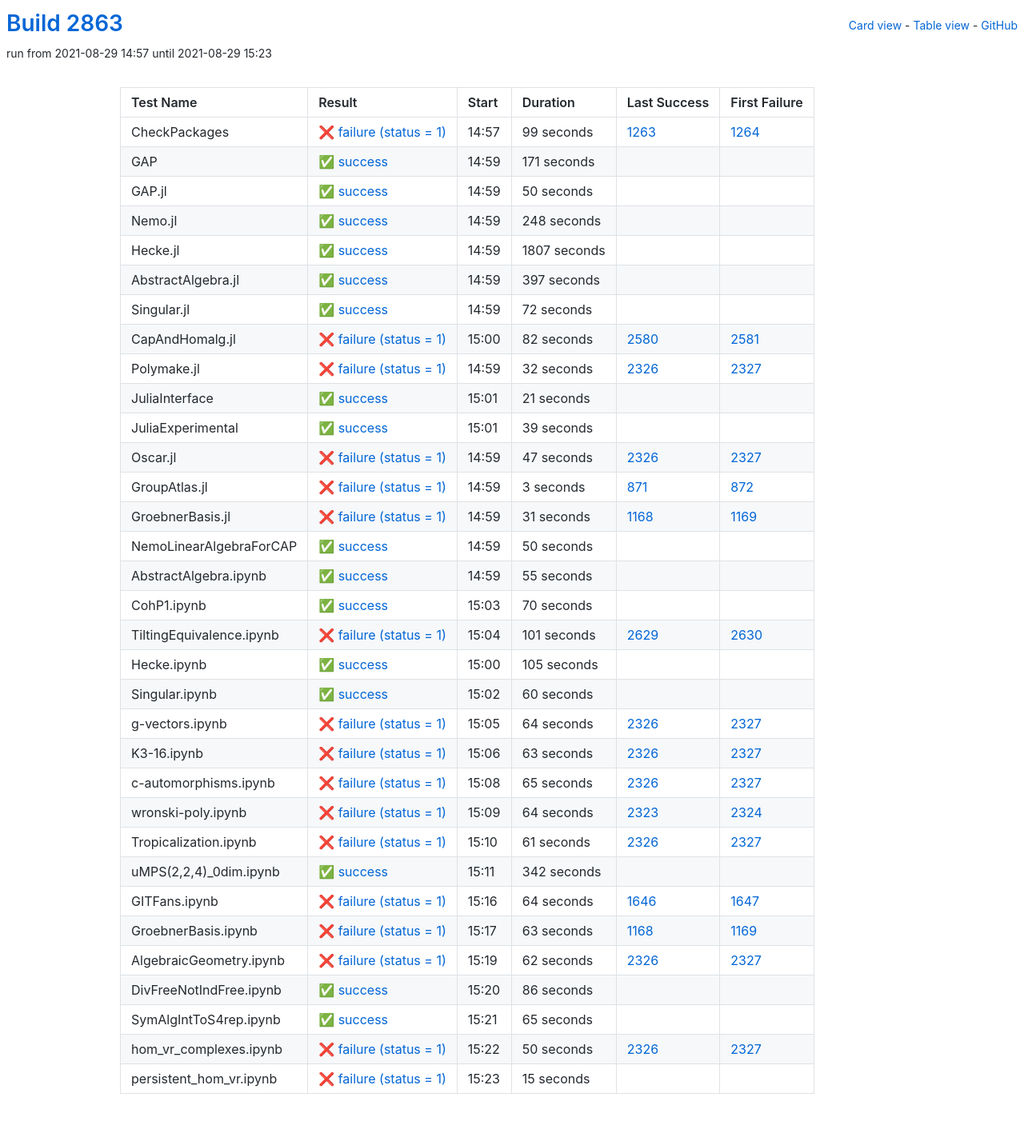
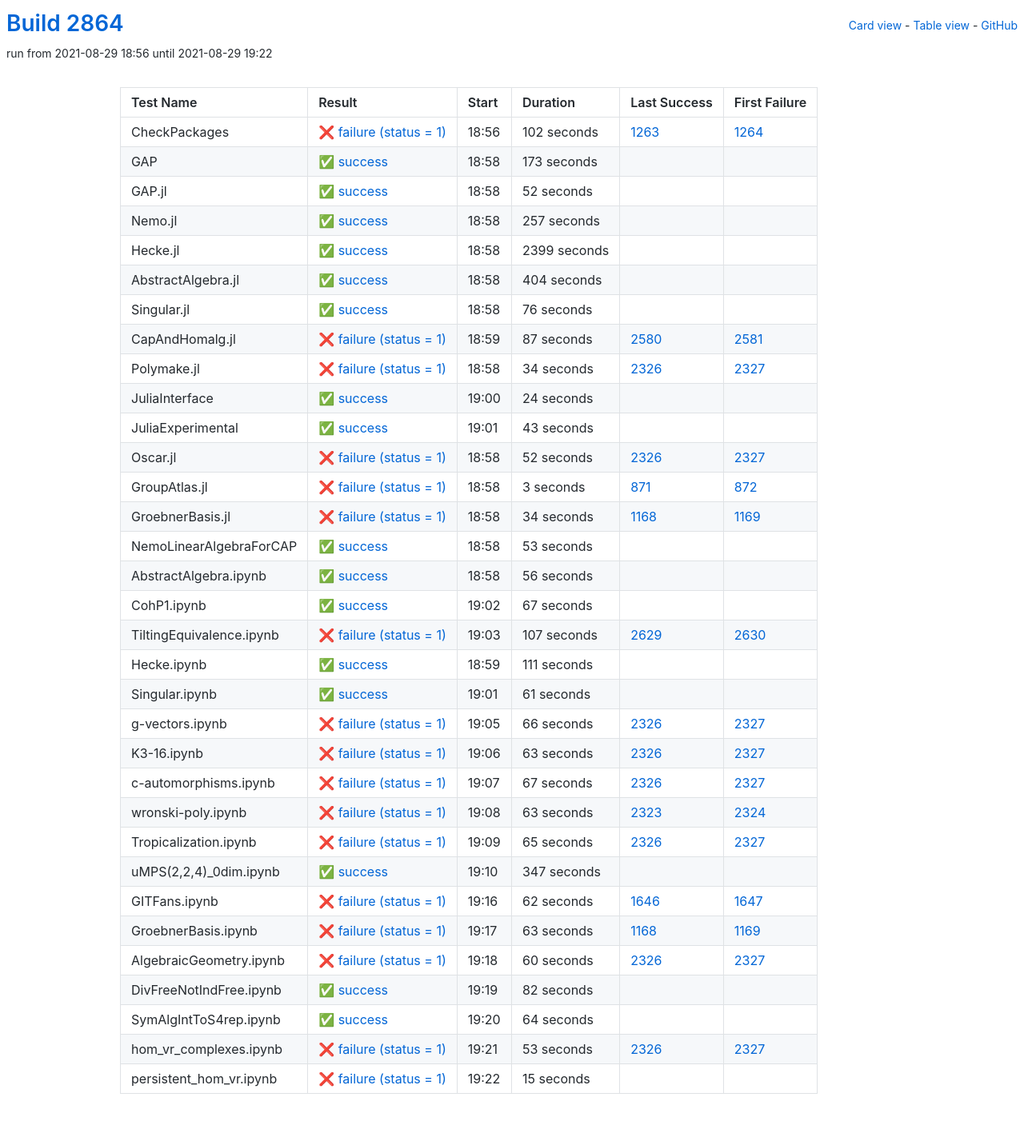
Before and after one commit to oscar-system/oscar-ci-status-stable, a Jekyll site: the page built from table.html, in a window 1280 px wide. Shown: the whole page at 80% size. Built offline with Jekyll 4.4.1, drawn with Linux system fonts in a browser that asks for light colours.

Commit message:
Build #2864

```diff
--- a/_data/ci.yml
+++ b/_data/ci.yml
@@ -1,6 +1,6 @@
 ---
-build: 2863
-build_url: https://oscarci.mathematik.uni-kl.de/job/oscar-stable/2863/
+build: 2864
+build_url: https://oscarci.mathematik.uni-kl.de/job/oscar-stable/2864/
 job: oscar-stable
 organization: oscar-system
 repo: oscar-ci-status-stable
@@ -8,152 +8,152 @@ repourl: https://github.com/oscar-system/oscar-ci-status-stable
 tests:
 - name: CheckPackages
   id: checkpackages
-  log: https://oscarci.mathematik.uni-kl.de/job/oscar-stable/2863/artifact/logs/build-2863/CheckPackages.log
-  start: 2021-08-29 14:57
+  log: https://oscarci.mathematik.uni-kl.de/job/oscar-stable/2864/artifact/logs/build-2864/CheckPackages.log
+  start: 2021-08-29 18:56
   success: false
   exitcode: 1
   status: failure
-  duration: 99
+  duration: 102
   last_success: 1263
   last_success_url: https://oscarci.mathematik.uni-kl.de/job/oscar-stable/1263/
   first_failure: 1264
   first_failure_url: https://oscarci.mathematik.uni-kl.de/job/oscar-stable/1264/
 - name: GAP
   id: gap
-  log: https://oscarci.mathematik.uni-kl.de/job/oscar-stable/2863/artifact/logs/build-2863/GAP.log
-  start: 2021-08-29 14:59
+  log: https://oscarci.mathematik.uni-kl.de/job/oscar-stable/2864/artifact/logs/build-2864/GAP.log
+  start: 2021-08-29 18:58
   success: true
   exitcode: 0
   status: success
-  duration: 171
+  duration: 173
   last_success: false
   last_success_url:
   first_failure: false
   first_failure_url:
 - name: GAP.jl
   id: gap-jl
-  log: https://oscarci.mathematik.uni-kl.de/job/oscar-stable/2863/artifact/logs/build-2863/GAP.jl.log
-  start: 2021-08-29 14:59
+  log: https://oscarci.mathematik.uni-kl.de/job/oscar-stable/2864/artifact/logs/build-2864/GAP.jl.log
+  start: 2021-08-29 18:58
   success: true
   exitcode: 0
   status: success
-  duration: 50
+  duration: 52
   last_success: false
   last_success_url:
   first_failure: false
   first_failure_url:
 - name: Nemo.jl
   id: nemo-jl
-  log: https://oscarci.mathematik.uni-kl.de/job/oscar-stable/2863/artifact/logs/build-2863/Nemo.jl.log
-  start: 2021-08-29 14:59
+  log: https://oscarci.mathematik.uni-kl.de/job/oscar-stable/2864/artifact/logs/build-2864/Nemo.jl.log
+  start: 2021-08-29 18:58
   success: true
   exitcode: 0
   status: success
-  duration: 248
+  duration: 257
   last_success: false
   last_success_url:
   first_failure: false
   first_failure_url:
 - name: Hecke.jl
   id: hecke-jl
-  log: https://oscarci.mathematik.uni-kl.de/job/oscar-stable/2863/artifact/logs/build-2863/Hecke.jl.log
-  start: 2021-08-29 14:59
+  log: https://oscarci.mathematik.uni-kl.de/job/oscar-stable/2864/artifact/logs/build-2864/Hecke.jl.log
+  start: 2021-08-29 18:58
   success: true
   exitcode: 0
   status: success
-  duration: 1807
+  duration: 2399
   last_success: false
   last_success_url:
   first_failure: false
   first_failure_url:
 - name: AbstractAlgebra.jl
   id: abstractalgebra-jl
-  log: https://oscarci.mathematik.uni-kl.de/job/oscar-stable/2863/artifact/logs/build-2863/AbstractAlgebra.jl.log
-  start: 2021-08-29 14:59
+  log: https://oscarci.mathematik.uni-kl.de/job/oscar-stable/2864/artifact/logs/build-2864/AbstractAlgebra.jl.log
+  start: 2021-08-29 18:58
   success: true
   exitcode: 0
   status: success
-  duration: 397
+  duration: 404
   last_success: false
   last_success_url:
   first_failure: false
   first_failure_url:
 - name: Singular.jl
   id: singular-jl
-  log: https://oscarci.mathematik.uni-kl.de/job/oscar-stable/2863/artifact/logs/build-2863/Singular.jl.log
-  start: 2021-08-29 14:59
+  log: https://oscarci.mathematik.uni-kl.de/job/oscar-stable/2864/artifact/logs/build-2864/Singular.jl.log
+  start: 2021-08-29 18:58
   success: true
   exitcode: 0
   status: success
-  duration: 72
+  duration: 76
   last_success: false
   last_success_url:
   first_failure: false
   first_failure_url:
 - name: CapAndHomalg.jl
   id: capandhomalg-jl
-  log: https://oscarci.mathematik.uni-kl.de/job/oscar-stable/2863/artifact/logs/build-2863/CapAndHomalg.jl.log
-  start: 2021-08-29 15:00
+  log: https://oscarci.mathematik.uni-kl.de/job/oscar-stable/2864/artifact/logs/build-2864/CapAndHomalg.jl.log
+  start: 2021-08-29 18:59
   success: false
   exitcode: 1
   status: failure
-  duration: 82
+  duration: 87
   last_success: 2580
   last_success_url: https://oscarci.mathematik.uni-kl.de/job/oscar-stable/2580/
   first_failure: 2581
   first_failure_url: https://oscarci.mathematik.uni-kl.de/job/oscar-stable/2581/
 - name: Polymake.jl
   id: polymake-jl
-  log: https://oscarci.mathematik.uni-kl.de/job/oscar-stable/2863/artifact/logs/build-2863/Polymake.jl.log
-  start: 2021-08-29 14:59
+  log: https://oscarci.mathematik.uni-kl.de/job/oscar-stable/2864/artifact/logs/build-2864/Polymake.jl.log
+  start: 2021-08-29 18:58
   success: false
   exitcode: 1
   status: failure
-  duration: 32
+  duration: 34
   last_success: 2326
   last_success_url: https://oscarci.mathematik.uni-kl.de/job/oscar-stable/2326/
   first_failure: 2327
   first_failure_url: https://oscarci.mathematik.uni-kl.de/job/oscar-stable/2327/
 - name: JuliaInterface
   id: juliainterface
-  log: https://oscarci.mathematik.uni-kl.de/job/oscar-stable/2863/artifact/logs/build-2863/JuliaInterface.log
-  start: 2021-08-29 15:01
+  log: https://oscarci.mathematik.uni-kl.de/job/oscar-stable/2864/artifact/logs/build-2864/JuliaInterface.log
+  start: 2021-08-29 19:00
   success: true
   exitcode: 0
   status: success
-  duration: 21
+  duration: 24
   last_success: false
   last_success_url:
   first_failure: false
   first_failure_url:
 - name: JuliaExperimental
   id: juliaexperimental
-  log: https://oscarci.mathematik.uni-kl.de/job/oscar-stable/2863/artifact/logs/build-2863/JuliaExperimental.log
-  start: 2021-08-29 15:01
+  log: https://oscarci.mathematik.uni-kl.de/job/oscar-stable/2864/artifact/logs/build-2864/JuliaExperimental.log
+  start: 2021-08-29 19:01
   success: true
   exitcode: 0
   status: success
-  duration: 39
+  duration: 43
   last_success: false
   last_success_url:
   first_failure: false
   first_failure_url:
 - name: Oscar.jl
   id: oscar-jl
-  log: https://oscarci.mathematik.uni-kl.de/job/oscar-stable/2863/artifact/logs/build-2863/Oscar.jl.log
-  start: 2021-08-29 14:59
+  log: https://oscarci.mathematik.uni-kl.de/job/oscar-stable/2864/artifact/logs/build-2864/Oscar.jl.log
+  start: 2021-08-29 18:58
   success: false
   exitcode: 1
   status: failure
-  duration: 47
+  duration: 52
   last_success: 2326
   last_success_url: https://oscarci.mathematik.uni-kl.de/job/oscar-stable/2326/
   first_failure: 2327
   first_failure_url: https://oscarci.mathematik.uni-kl.de/job/oscar-stable/2327/
 - name: GroupAtlas.jl
   id: groupatlas-jl
-  log: https://oscarci.mathematik.uni-kl.de/job/oscar-stable/2863/artifact/logs/build-2863/GroupAtlas.jl.log
-  start: 2021-08-29 14:59
+  log: https://oscarci.mathematik.uni-kl.de/job/oscar-stable/2864/artifact/logs/build-2864/GroupAtlas.jl.log
+  start: 2021-08-29 18:58
   success: false
   exitcode: 1
   status: failure
@@ -164,104 +164,104 @@ tests:
   first_failure_url: https://oscarci.mathematik.uni-kl.de/job/oscar-stable/872/
 - name: GroebnerBasis.jl
   id: groebnerbasis-jl
-  log: https://oscarci.mathematik.uni-kl.de/job/oscar-stable/2863/artifact/logs/build-2863/GroebnerBasis.jl.log
-  start: 2021-08-29 14:59
+  log: https://oscarci.mathematik.uni-kl.de/job/oscar-stable/2864/artifact/logs/build-2864/GroebnerBasis.jl.log
+  start: 2021-08-29 18:58
   success: false
   exitcode: 1
   status: failure
-  duration: 31
+  duration: 34
   last_success: 1168
   last_success_url: https://oscarci.mathematik.uni-kl.de/job/oscar-stable/1168/
   first_failure: 1169
   first_failure_url: https://oscarci.mathematik.uni-kl.de/job/oscar-stable/1169/
 - name: NemoLinearAlgebraForCAP
   id: nemolinearalgebraforcap
-  log: https://oscarci.mathematik.uni-kl.de/job/oscar-stable/2863/artifact/logs/build-2863/NemoLinearAlgebraForCAP.log
-  start: 2021-08-29 14:59
+  log: https://oscarci.mathematik.uni-kl.de/job/oscar-stable/2864/artifact/logs/build-2864/NemoLinearAlgebraForCAP.log
+  start: 2021-08-29 18:58
   success: true
   exitcode: 0
   status: success
-  duration: 50
+  duration: 53
   last_success: false
   last_success_url:
   first_failure: false
   first_failure_url:
 - name: AbstractAlgebra.ipynb
   id: abstractalgebra-ipynb
-  log: https://oscarci.mathematik.uni-kl.de/job/oscar-stable/2863/artifact/logs/build-2863/AbstractAlgebra.ipynb.log
-  start: 2021-08-29 14:59
+  log: https://oscarci.mathematik.uni-kl.de/job/oscar-stable/2864/artifact/logs/build-2864/AbstractAlgebra.ipynb.log
+  start: 2021-08-29 18:58
   success: true
   exitcode: 0
   status: success
-  duration: 55
+  duration: 56
   last_success: false
   last_success_url:
   first_failure: false
   first_failure_url:
 - name: CohP1.ipynb
   id: cohp1-ipynb
-  log: https://oscarci.mathematik.uni-kl.de/job/oscar-stable/2863/artifact/logs/build-2863/CohP1.ipynb.log
-  start: 2021-08-29 15:03
+  log: https://oscarci.mathematik.uni-kl.de/job/oscar-stable/2864/artifact/logs/build-2864/CohP1.ipynb.log
+  start: 2021-08-29 19:02
   success: true
   exitcode: 0
   status: success
-  duration: 70
+  duration: 67
   last_success: false
   last_success_url:
   first_failure: false
   first_failure_url:
 - name: TiltingEquivalence.ipynb
   id: tiltingequivalence-ipynb
-  log: https://oscarci.mathematik.uni-kl.de/job/oscar-stable/2863/artifact/logs/build-2863/TiltingEquivalence.ipynb.log
-  start: 2021-08-29 15:04
+  log: https://oscarci.mathematik.uni-kl.de/job/oscar-stable/2864/artifact/logs/build-2864/TiltingEquivalence.ipynb.log
+  start: 2021-08-29 19:03
   success: false
   exitcode: 1
   status: failure
-  duration: 101
+  duration: 107
   last_success: 2629
   last_success_url: https://oscarci.mathematik.uni-kl.de/job/oscar-stable/2629/
   first_failure: 2630
   first_failure_url: https://oscarci.mathematik.uni-kl.de/job/oscar-stable/2630/
 - name: Hecke.ipynb
   id: hecke-ipynb
-  log: https://oscarci.mathematik.uni-kl.de/job/oscar-stable/2863/artifact/logs/build-2863/Hecke.ipynb.log
-  start: 2021-08-29 15:00
+  log: https://oscarci.mathematik.uni-kl.de/job/oscar-stable/2864/artifact/logs/build-2864/Hecke.ipynb.log
+  start: 2021-08-29 18:59
   success: true
   exitcode: 0
   status: success
-  duration: 105
+  duration: 111
   last_success: false
   last_success_url:
   first_failure: false
   first_failure_url:
 - name: Singular.ipynb
   id: singular-ipynb
-  log: https://oscarci.mathematik.uni-kl.de/job/oscar-stable/2863/artifact/logs/build-2863/Singular.ipynb.log
-  start: 2021-08-29 15:02
+  log: https://oscarci.mathematik.uni-kl.de/job/oscar-stable/2864/artifact/logs/build-2864/Singular.ipynb.log
+  start: 2021-08-29 19:01
   success: true
   exitcode: 0
   status: success
-  duration: 60
+  duration: 61
   last_success: false
   last_success_url:
   first_failure: false
   first_failure_url:
 - name: g-vectors.ipynb
   id: g-vectors-ipynb
-  log: https://oscarci.mathematik.uni-kl.de/job/oscar-stable/2863/artifact/logs/build-2863/g-vectors.ipynb.log
-  start: 2021-08-29 15:05
+  log: https://oscarci.mathematik.uni-kl.de/job/oscar-stable/2864/artifact/logs/build-2864/g-vectors.ipynb.log
+  start: 2021-08-29 19:05
   success: false
   exitcode: 1
   status: failure
-  duration: 64
+  duration: 66
   last_success: 2326
   last_success_url: https://oscarci.mathematik.uni-kl.de/job/oscar-stable/2326/
   first_failure: 2327
   first_failure_url: https://oscarci.mathematik.uni-kl.de/job/oscar-stable/2327/
 - name: K3-16.ipynb
   id: k3-16-ipynb
-  log: https://oscarci.mathematik.uni-kl.de/job/oscar-stable/2863/artifact/logs/build-2863/K3-16.ipynb.log
-  start: 2021-08-29 15:06
+  log: https://oscarci.mathematik.uni-kl.de/job/oscar-stable/2864/artifact/logs/build-2864/K3-16.ipynb.log
+  start: 2021-08-29 19:06
   success: false
   exitcode: 1
   status: failure
@@ -272,8 +272,32 @@ tests:
   first_failure_url: https://oscarci.mathematik.uni-kl.de/job/oscar-stable/2327/
 - name: c-automorphisms.ipynb
   id: c-automorphisms-ipynb
-  log: https://oscarci.mathematik.uni-kl.de/job/oscar-stable/2863/artifact/logs/build-2863/c-automorphisms.ipynb.log
-  start: 2021-08-29 15:08
+  log: https://oscarci.mathematik.uni-kl.de/job/oscar-stable/2864/artifact/logs/build-2864/c-automorphisms.ipynb.log
+  start: 2021-08-29 19:07
+  success: false
+  exitcode: 1
+  status: failure
+  duration: 67
+  last_success: 2326
+  last_success_url: https://oscarci.mathematik.uni-kl.de/job/oscar-stable/2326/
+  first_failure: 2327
+  first_failure_url: https://oscarci.mathematik.uni-kl.de/job/oscar-stable/2327/
+- name: wronski-poly.ipynb
+  id: wronski-poly-ipynb
+  log: https://oscarci.mathematik.uni-kl.de/job/oscar-stable/2864/artifact/logs/build-2864/wronski-poly.ipynb.log
+  start: 2021-08-29 19:08
+  success: false
+  exitcode: 1
+  status: failure
+  duration: 63
+  last_success: 2323
+  last_success_url: https://oscarci.mathematik.uni-kl.de/job/oscar-stable/2323/
+  first_failure: 2324
+  first_failure_url: https://oscarci.mathematik.uni-kl.de/job/oscar-stable/2324/
+- name: Tropicalization.ipynb
+  id: tropicalization-ipynb
+  log: https://oscarci.mathematik.uni-kl.de/job/oscar-stable/2864/artifact/logs/build-2864/Tropicalization.ipynb.log
+  start: 2021-08-29 19:09
   success: false
   exitcode: 1
   status: failure
@@ -282,58 +306,34 @@ tests:
   last_success_url: https://oscarci.mathematik.uni-kl.de/job/oscar-stable/2326/
   first_failure: 2327
   first_failure_url: https://oscarci.mathematik.uni-kl.de/job/oscar-stable/2327/
-- name: wronski-poly.ipynb
-  id: wronski-poly-ipynb
-  log: https://oscarci.mathematik.uni-kl.de/job/oscar-stable/2863/artifact/logs/build-2863/wronski-poly.ipynb.log
-  start: 2021-08-29 15:09
-  success: false
-  exitcode: 1
-  status: failure
-  duration: 64
-  last_success: 2323
-  last_success_url: https://oscarci.mathematik.uni-kl.de/job/oscar-stable/2323/
-  first_failure: 2324
-  first_failure_url: https://oscarci.mathematik.uni-kl.de/job/oscar-stable/2324/
-- name: Tropicalization.ipynb
-  id: tropicalization-ipynb
-  log: https://oscarci.mathematik.uni-kl.de/job/oscar-stable/2863/artifact/logs/build-2863/Tropicalization.ipynb.log
-  start: 2021-08-29 15:10
-  success: false
-  exitcode: 1
-  status: failure
-  duration: 61
-  last_success: 2326
-  last_success_url: https://oscarci.mathematik.uni-kl.de/job/oscar-stable/2326/
-  first_failure: 2327
-  first_failure_url: https://oscarci.mathematik.uni-kl.de/job/oscar-stable/2327/
 - name: uMPS(2,2,4)_0dim.ipynb
   id: umps-2-2-4-0dim-ipynb
-  log: https://oscarci.mathematik.uni-kl.de/job/oscar-stable/2863/artifact/logs/build-2863/uMPS-2-2-4-_0dim.ipynb.log
-  start: 2021-08-29 15:11
+  log: https://oscarci.mathematik.uni-kl.de/job/oscar-stable/2864/artifact/logs/build-2864/uMPS-2-2-4-_0dim.ipynb.log
+  start: 2021-08-29 19:10
   success: true
   exitcode: 0
   status: success
-  duration: 342
+  duration: 347
   last_success: false
   last_success_url:
   first_failure: false
   first_failure_url:
 - name: GITFans.ipynb
   id: gitfans-ipynb
-  log: https://oscarci.mathematik.uni-kl.de/job/oscar-stable/2863/artifact/logs/build-2863/GITFans.ipynb.log
-  start: 2021-08-29 15:16
+  log: https://oscarci.mathematik.uni-kl.de/job/oscar-stable/2864/artifact/logs/build-2864/GITFans.ipynb.log
+  start: 2021-08-29 19:16
   success: false
   exitcode: 1
   status: failure
-  duration: 64
+  duration: 62
   last_success: 1646
   last_success_url: https://oscarci.mathematik.uni-kl.de/job/oscar-stable/1646/
   first_failure: 1647
   first_failure_url: https://oscarci.mathematik.uni-kl.de/job/oscar-stable/1647/
 - name: GroebnerBasis.ipynb
   id: groebnerbasis-ipynb
-  log: https://oscarci.mathematik.uni-kl.de/job/oscar-stable/2863/artifact/logs/build-2863/GroebnerBasis.ipynb.log
-  start: 2021-08-29 15:17
+  log: https://oscarci.mathematik.uni-kl.de/job/oscar-stable/2864/artifact/logs/build-2864/GroebnerBasis.ipynb.log
+  start: 2021-08-29 19:17
   success: false
   exitcode: 1
   status: failure
@@ -344,56 +344,56 @@ tests:
   first_failure_url: https://oscarci.mathematik.uni-kl.de/job/oscar-stable/1169/
 - name: AlgebraicGeometry.ipynb
   id: algebraicgeometry-ipynb
-  log: https://oscarci.mathematik.uni-kl.de/job/oscar-stable/2863/artifact/logs/build-2863/AlgebraicGeometry.ipynb.log
-  start: 2021-08-29 15:19
+  log: https://oscarci.mathematik.uni-kl.de/job/oscar-stable/2864/artifact/logs/build-2864/AlgebraicGeometry.ipynb.log
+  start: 2021-08-29 19:18
   success: false
   exitcode: 1
   status: failure
-  duration: 62
+  duration: 60
   last_success: 2326
   last_success_url: https://oscarci.mathematik.uni-kl.de/job/oscar-stable/2326/
   first_failure: 2327
   first_failure_url: https://oscarci.mathematik.uni-kl.de/job/oscar-stable/2327/
 - name: DivFreeNotIndFree.ipynb
   id: divfreenotindfree-ipynb
-  log: https://oscarci.mathematik.uni-kl.de/job/oscar-stable/2863/artifact/logs/build-2863/DivFreeNotIndFree.ipynb.log
-  start: 2021-08-29 15:20
+  log: https://oscarci.mathematik.uni-kl.de/job/oscar-stable/2864/artifact/logs/build-2864/DivFreeNotIndFree.ipynb.log
+  start: 2021-08-29 19:19
   success: true
   exitcode: 0
   status: success
-  duration: 86
+  duration: 82
   last_success: false
   last_success_url:
   first_failure: false
   first_failure_url:
 - name: SymAlgIntToS4rep.ipynb
   id: symalginttos4rep-ipynb
-  log: https://oscarci.mathematik.uni-kl.de/job/oscar-stable/2863/artifact/logs/build-2863/SymAlgIntToS4rep.ipynb.log
-  start: 2021-08-29 15:21
+  log: https://oscarci.mathematik.uni-kl.de/job/oscar-stable/2864/artifact/logs/build-2864/SymAlgIntToS4rep.ipynb.log
+  start: 2021-08-29 19:20
   success: true
   exitcode: 0
   status: success
-  duration: 65
+  duration: 64
   last_success: false
   last_success_url:
   first_failure: false
   first_failure_url:
 - name: hom_vr_complexes.ipynb
   id: hom-vr-complexes-ipynb
-  log: https://oscarci.mathematik.uni-kl.de/job/oscar-stable/2863/artifact/logs/build-2863/hom_vr_complexes.ipynb.log
-  start: 2021-08-29 15:22
+  log: https://oscarci.mathematik.uni-kl.de/job/oscar-stable/2864/artifact/logs/build-2864/hom_vr_complexes.ipynb.log
+  start: 2021-08-29 19:21
   success: false
   exitcode: 1
   status: failure
-  duration: 50
+  duration: 53
   last_success: 2326
   last_success_url: https://oscarci.mathematik.uni-kl.de/job/oscar-stable/2326/
   first_failure: 2327
   first_failure_url: https://oscarci.mathematik.uni-kl.de/job/oscar-stable/2327/
 - name: persistent_hom_vr.ipynb
   id: persistent-hom-vr-ipynb
-  log: https://oscarci.mathematik.uni-kl.de/job/oscar-stable/2863/artifact/logs/build-2863/persistent_hom_vr.ipynb.log
-  start: 2021-08-29 15:23
+  log: https://oscarci.mathematik.uni-kl.de/job/oscar-stable/2864/artifact/logs/build-2864/persistent_hom_vr.ipynb.log
+  start: 2021-08-29 19:22
   success: false
   exitcode: 1
   status: failure
```
Also changed, not shown: README.md.
